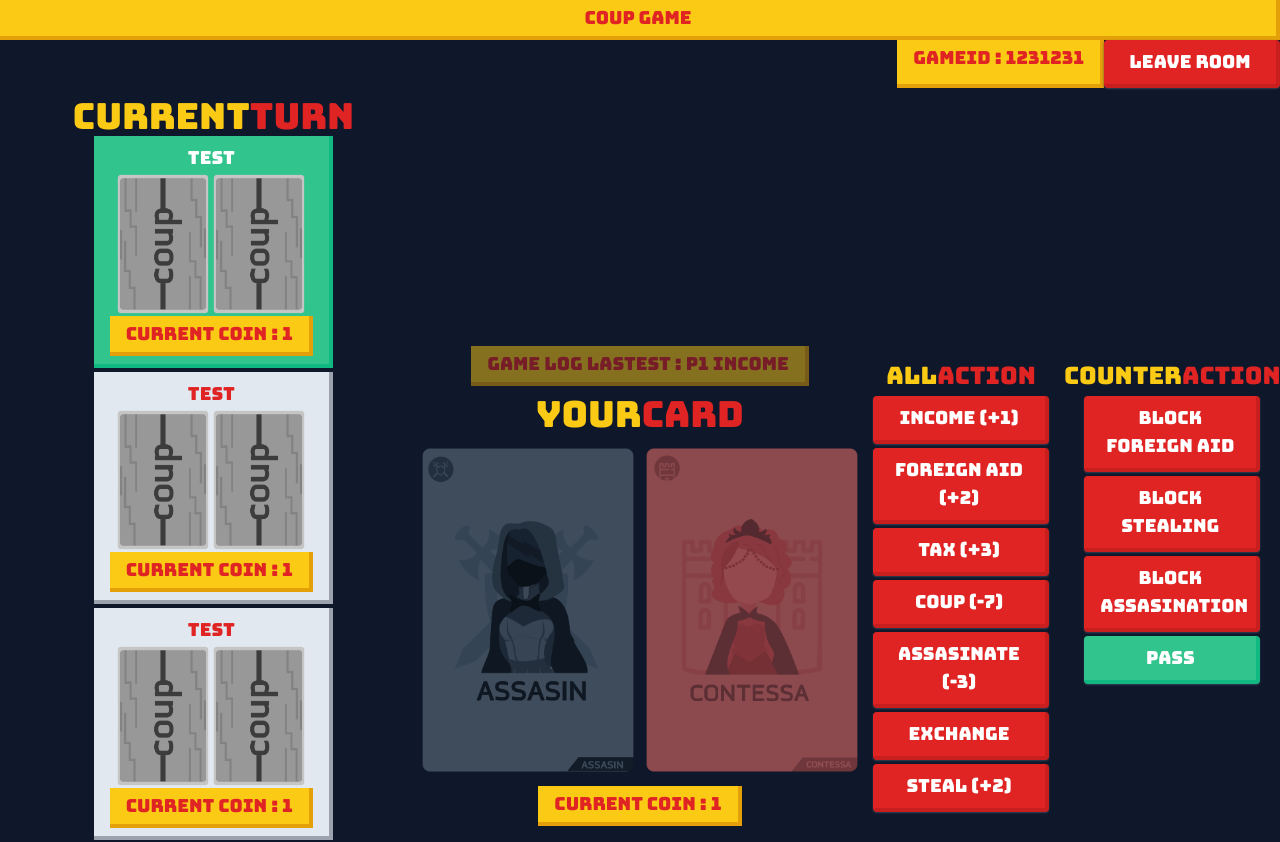
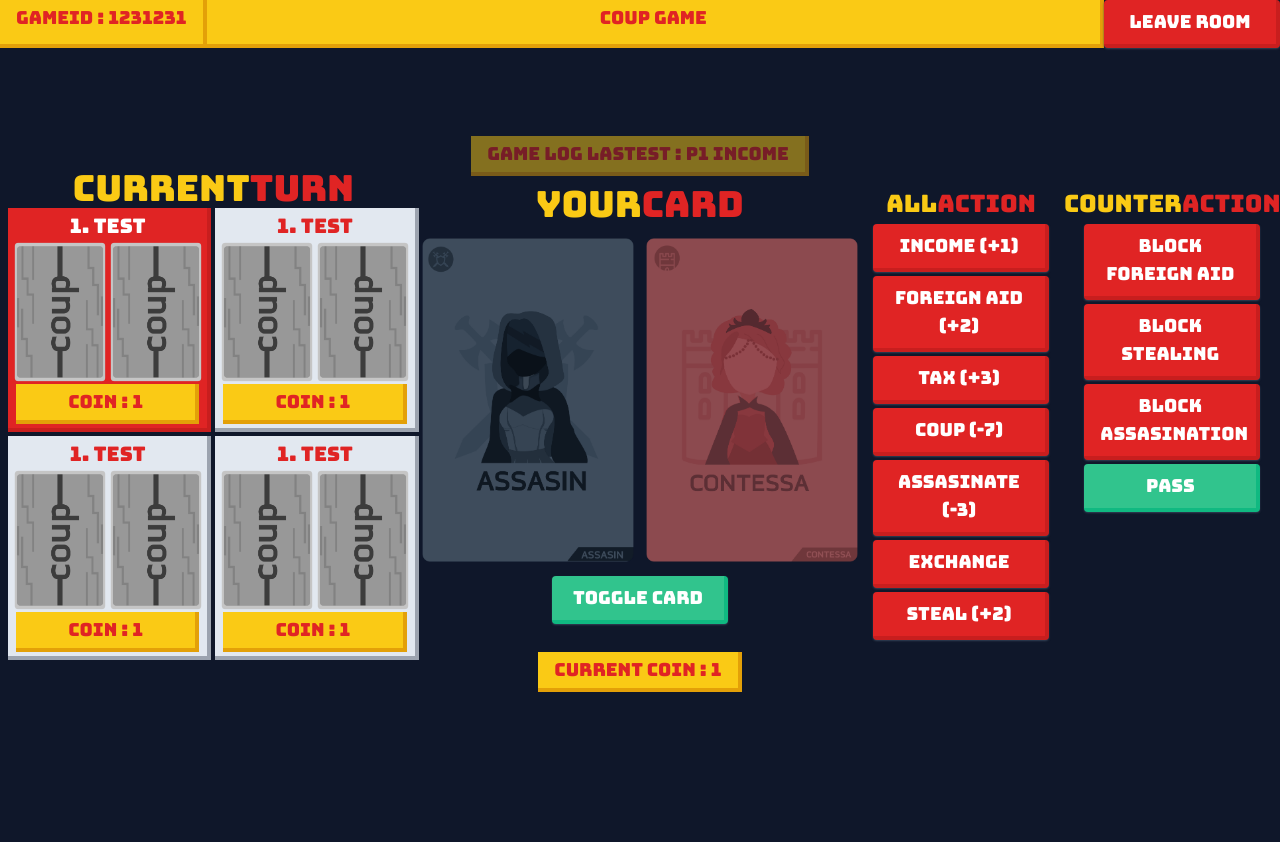
Before and after one commit to siraom15/coup-board-game-client, a Vue app: page /#/play in a window 1280 px wide. Shown: the top 842 px of the page. After the commit the page ends 800 px from the top, so only its background shows below. Built offline with nearby package versions, Linux system fonts and the light colour scheme.

Commit message:
Update  Responsive🍻

```diff
--- a/src/components/JoinGameForm.vue
+++ b/src/components/JoinGameForm.vue
@@ -9,7 +9,7 @@ import BaseButton from '../components/BaseButton.vue';
     <input
       type="text"
       placeholder="Input Room Id"
-      class="font-bungee bg-yellow-300 hover:bg-blue-light text-slate-900 w-auto h-auto border-b-4 border-yellow-400 hover:border-red-600 focus:border-red-600 placeholder-yellow-400 rounded"
+      class="font-bungee bg-yellow-300 text-red-600 hover:bg-blue-light w-auto h-auto border-b-4 border-yellow-400 hover:border-red-600 focus:border-red-600 placeholder-yellow-400 rounded"
       required
     />
     <BaseButton text="Join Game" />
--- a/src/components/PlayerTurn.vue
+++ b/src/components/PlayerTurn.vue
@@ -12,36 +12,20 @@ const props = defineProps({
   },
 });
 const bgClass = {
-  red: [
-    'bg-red-600',
-    'border-red-700',
-    'text-white',
-  ],
-  yellow: [
-    'bg-yellow-300',
-    'border-yellow-400',
-    'text-red-600',
-  ],
-  green: [
-    'bg-green-400',
-    'border-emerald-500 ',
-    'text-white',
-  ],
-  white: ['bg-slate-200', 'border-gray-400','text-red-600'],
+  red: ['bg-red-600', 'border-red-700', 'text-white'],
+  yellow: ['bg-yellow-300', 'border-yellow-400', 'text-red-600'],
+  green: ['bg-green-400', 'border-emerald-500 ', 'text-white'],
+  white: ['bg-slate-200', 'border-gray-400', 'text-red-600'],
   visible: [],
 };
 </script>
 
 <template>
   <div
-    class="text-center py-2 px-4 border-b-4 border-r-4"
-    :class="isCurrentTurn ? bgClass.green : bgClass.white"
+    class="text-center py-1 px-2 border-b-4 border-r-4"
+    :class="isCurrentTurn ? bgClass.red : bgClass.white"
   >
-    <span class="text-lg font-bungee">
-      <span class="">
-        <span>Test</span>
-      </span>
-    </span>
+    <span class="text-sm sm:text-sm md:text-base lg:text-xl font-bungee">1. Test </span>
     <div class="flex justify-center">
       <img
         src="/cards/back.png"
@@ -56,6 +40,6 @@ const bgClass = {
         class="w-12 sm:w-12 md:w-16 lg:w-20 xl:w-24"
       />
     </div>
-    <SignDiv text="Current Coin : 1" />
+    <SignDiv text="Coin : 1" />
   </div>
 </template>
--- a/src/components/YourCard.vue
+++ b/src/components/YourCard.vue
@@ -6,13 +6,13 @@
       src="/cards/ass.png"
       alt=""
       srcset=""
-      class="w-24 sm:w-24 md:w-32 lg:w-40 xl:w-56"
+      class="w-28 sm:w-32 md:w-36 lg:w-40 xl:w-56"
     />
     <img
       src="/cards/cont.png"
       alt=""
       srcset=""
-      class="w-24 sm:w-24 md:w-32 lg:w-40 xl:w-56"
+      class="w-28 sm:w-32 md:w-36 lg:w-40 xl:w-56"
     />
   </div>
 </template>
--- a/src/views/HowToPlay.vue
+++ b/src/views/HowToPlay.vue
@@ -1,5 +1,36 @@
-<script setup ></script>
+<script setup>
+import BaseButton from '../components/BaseButton.vue';
+import TwoColorText from '../components/TwoColorText.vue';
+import BackButton from '../components/BackButton.vue';
+import SignDiv from '../components/SignDiv.vue';
+</script>
 
-<template></template>
+<template>
+  <div class="flex items-center justify-center mt-10">
+    <div class="flex flex-col justify-center items-center">
+      <TwoColorText
+        left="HOW TO"
+        right=" PLAY"
+        class="text-3xl sm:text-5xl md:text-5xl lg:text-7xl mt-5"
+      />
+
+      <div class="mt-5 flex gap-4">
+        <iframe
+          width="560"
+          height="315"
+          src="https://www.youtube.com/embed/lPlBDZnxHQA"
+          title="YouTube video player"
+          frameborder="0"
+          allow="accelerometer; autoplay; clipboard-write; encrypted-media; gyroscope; picture-in-picture"
+          allowfullscreen
+        ></iframe>
+      </div>
+      <router-link to="/" class="mt-5">
+        <BackButton />
+      </router-link>
+    </div>
+
+  </div>
+</template>
 
 <style scoped></style>
--- a/src/views/Play.vue
+++ b/src/views/Play.vue
@@ -6,9 +6,13 @@ import TwoColorText from '../components/TwoColorText.vue';
 import BaseButtonTooltips from '../components/BaseButtonTooltips.vue';
 import YourCard from '../components/YourCard.vue';
 import ChallengeActionModal from '../components/ChallengeActionModal.vue';
+import { ref } from '@vue/reactivity';
+
+const isShowCard = ref(true);
 
 const player1 = {
   name: 'aommie',
+  cards: [],
 };
 
 const player2 = {
@@ -40,17 +44,20 @@ const challenges = {
 <template>
   <div class="h-screen">
     <ChallengeActionModal :isShow="true" />
-    <SignDiv text="COUP GAME" />
-    <div class="flex justify-end">
-      <div class="flex">
-        <SignDiv text="GameId : 1231231" />
-        <router-link to="/">
-          <BaseButton text="leave room" />
-        </router-link>
-      </div>
+    <SignDiv
+      text="COUP GAME"
+      class="text-3xl sm:text-3xl md:text-4xl lg:text-5xl"
+      hidden
+    />
+    <div class="flex">
+      <SignDiv text="GameId : 1231231"  />
+      <SignDiv text="Coup Game" class="flex-auto" />
+      <router-link to="/">
+        <BaseButton text="leave room" />
+      </router-link>
     </div>
 
-    <div class="lg:grid lg:grid-cols-3 flex flex-col">
+    <div class="lg:grid lg:grid-cols-3 flex flex-col  lg:mt-20">
       <!-- Turn -->
       <div class="flex flex-col justify-center items-center p-2">
         <TwoColorText
@@ -59,7 +66,7 @@ const challenges = {
           class="text-xl sm:text-xl md:text-2xl lg:text-4xl"
         />
         <div
-          class="justify-center items-center gap-1 flex flex-row lg:flex lg:flex-col"
+          class="justify-center items-center gap-1 grid grid-cols-3 sm:grid-cols-3 md:grid-cols-2 lg:grid-cols-2 xl:grid-cols-2 2xl:grid-cols-3 "
         >
           <PlayerTurn :player="player1" :isCurrentTurn="true" />
           <PlayerTurn :player="player2" :isCurrentTurn="false" />
@@ -76,8 +83,11 @@ const challenges = {
           right="Card"
           class="text-xl sm:text-xl md:text-2xl lg:text-4xl"
         />
-        <YourCard />
-        <SignDiv text="Current Coin : 1" />
+        <YourCard :playerCard="player" />
+        <!-- <YourCard  /> -->
+        <BaseButton text="Toggle Card" color="green" />
+        <!-- <p class="text-white font-bungee mt-10">Current Coin : 1</p> -->
+        <SignDiv text="Current Coin : 1" class="mt-5" />
       </div>
 
       <!-- Actions -->
```
